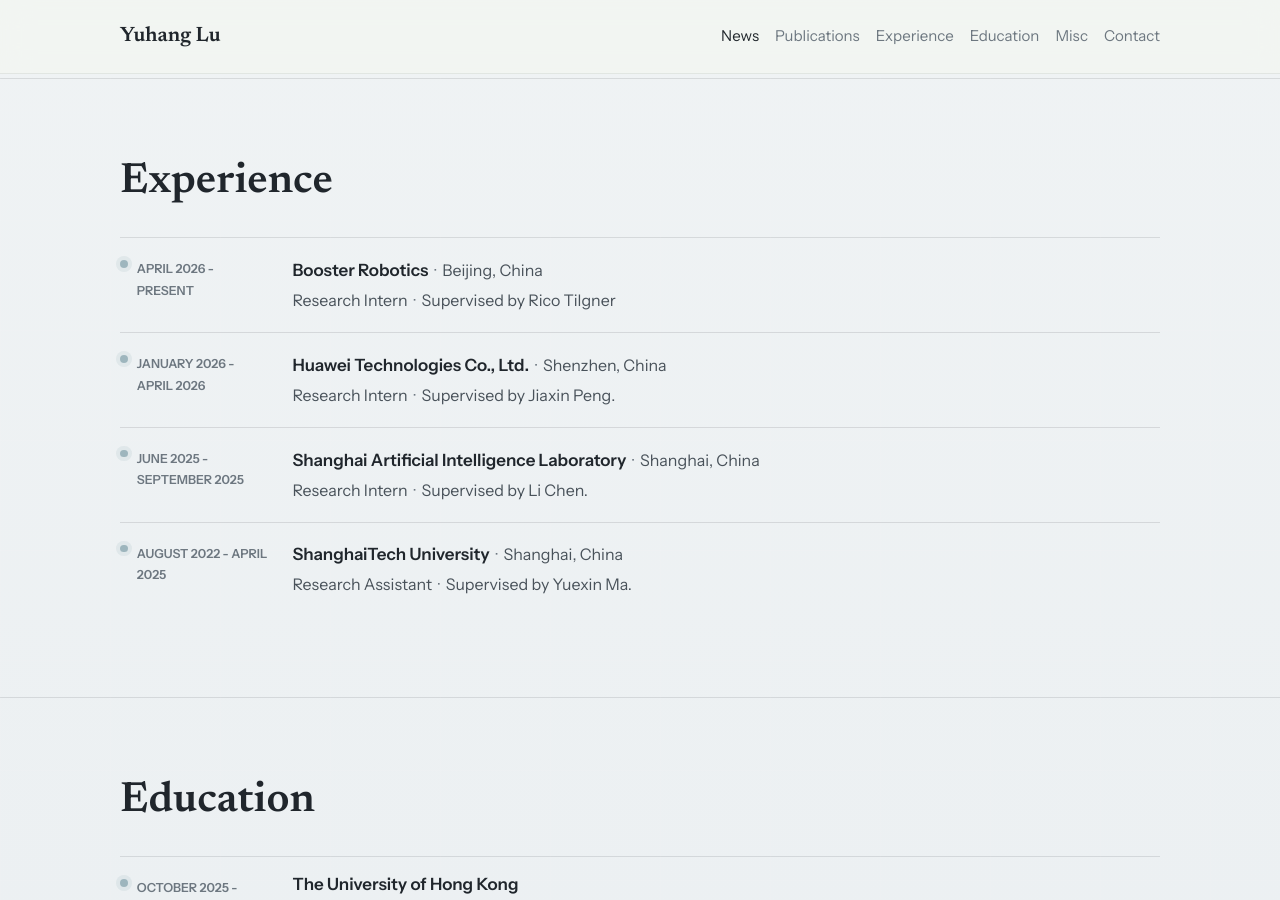
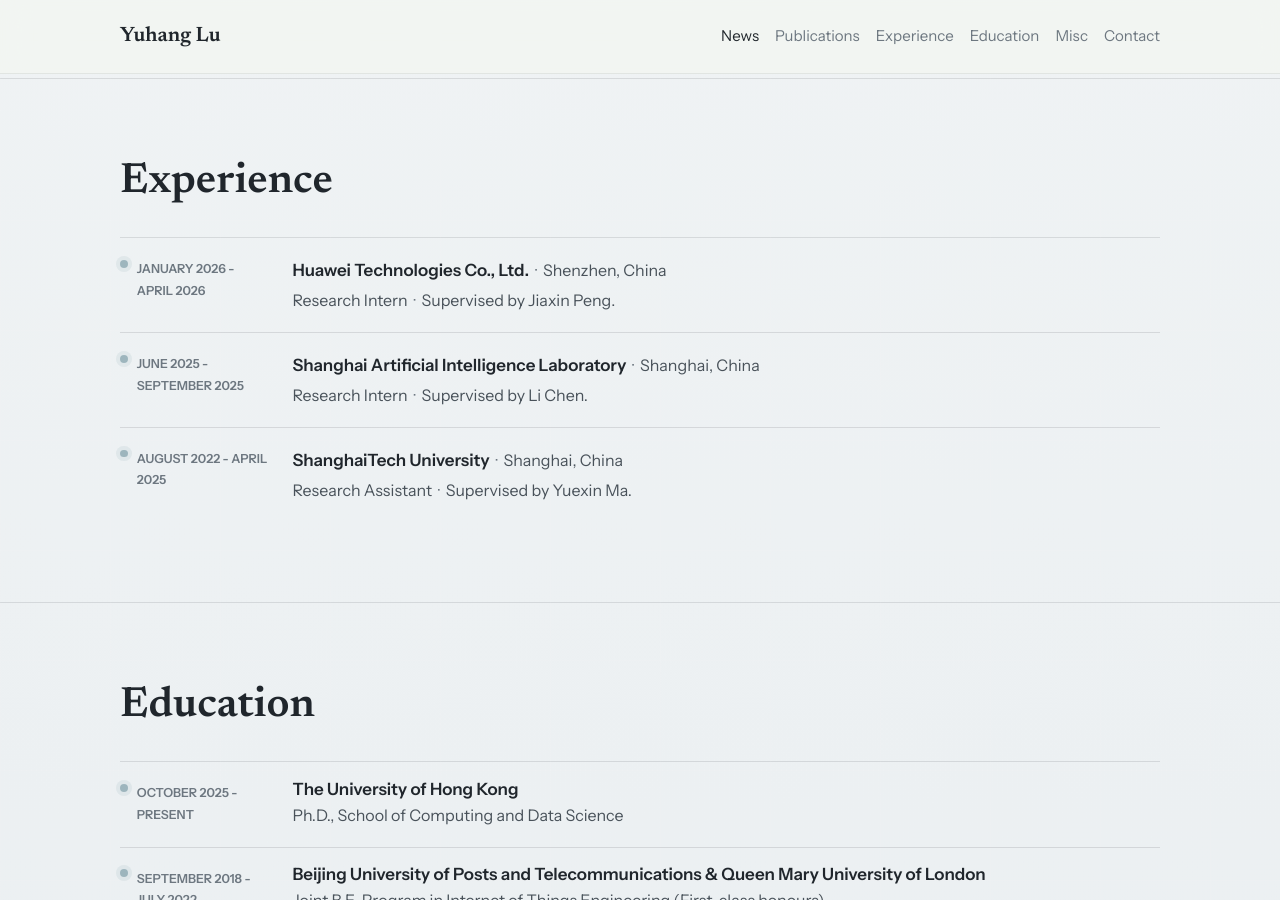
Before and after one commit to yuhanglu2000/yuhanglu2000.github.io, a Jekyll site: the page built from index.html, in a window 1280 px wide and 900 px high, scrolled down 3164 px. Built offline with Jekyll 4.4.1, drawn with Linux system fonts in a browser that asks for light colours.

Commit message:
update Jun. 10

```diff
--- a/_data/home.yml
+++ b/_data/home.yml
@@ -30,11 +30,6 @@
   - date: Sep 2024
     text: Introduced IDKB, a large-scale vision-language benchmark for professional driving knowledge.
 experience:
-  - organization: Booster Robotics
-    role: Research Intern
-    period: April 2026 - Present
-    location: Beijing, China
-    detail: Supervised by Rico Tilgner
   - organization: Huawei Technologies Co., Ltd.
     role: Research Intern
     period: January 2026 - April 2026
```
Also changed, not shown: 1 other file.
